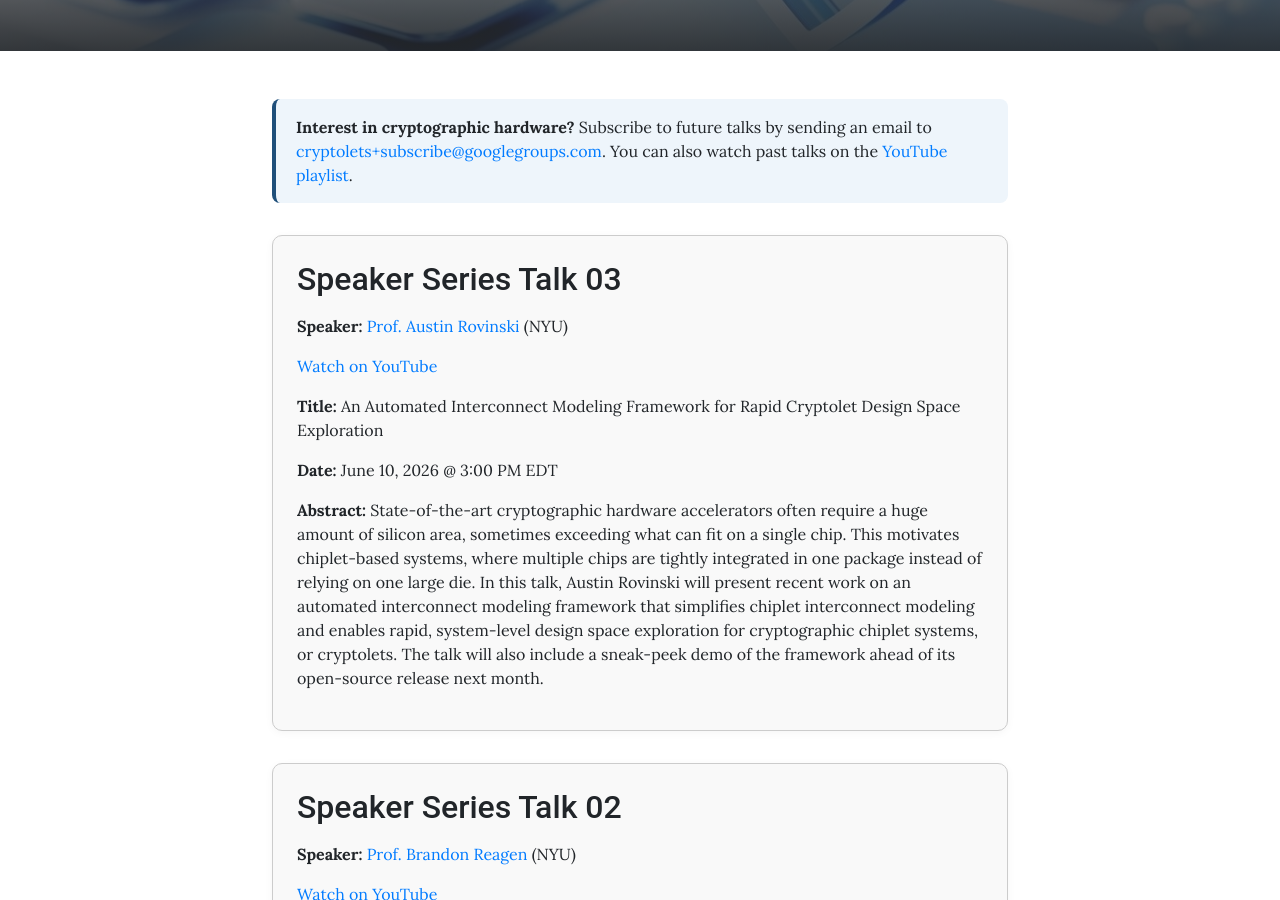
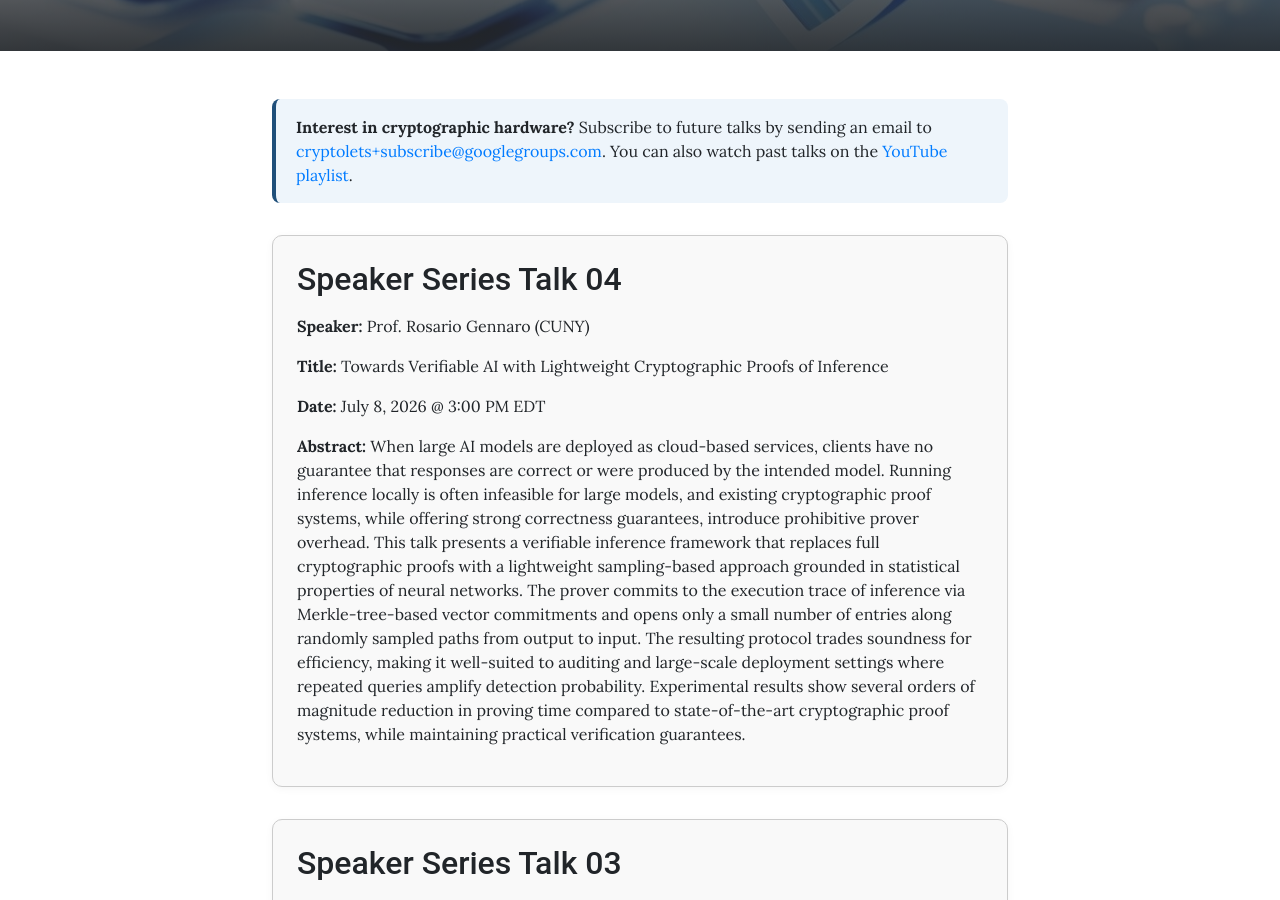
Before and after one commit to cryptolets/cryptolets.github.io, a Jekyll site: the page built from pages/speaker-series.md, in a window 1280 px wide and 900 px high, scrolled down 257 px. Built offline with Jekyll 4.4.1, drawn with Linux system fonts in a browser that asks for light colours.

Commit message:
new speaker

```diff
--- a/pages/speaker-series.md
+++ b/pages/speaker-series.md
@@ -11,6 +11,16 @@ permalink: /speaker-series/
 </div>
 
 <div style="display: flex; flex-direction: column; gap: 2rem; margin-top: 2rem;">
+  <div style="width: 100%; border: 1px solid #ccc; border-radius: 10px; padding: 1.5rem; background: #f9f9f9; box-shadow: 0 2px 8px rgba(0,0,0,0.04);">
+    <h2 style="margin-top: 0;">Speaker Series Talk 04</h2>
+    <p><strong>Speaker:</strong> Prof. Rosario Gennaro (CUNY)</p>
+    <p><strong>Title:</strong> Towards Verifiable AI with Lightweight Cryptographic Proofs of Inference</p>
+    <p><strong>Date:</strong> July 8, 2026 @ 3:00 PM EDT</p>
+    <p>
+      <strong>Abstract:</strong>
+      When large AI models are deployed as cloud-based services, clients have no guarantee that responses are correct or were produced by the intended model. Running inference locally is often infeasible for large models, and existing cryptographic proof systems, while offering strong correctness guarantees, introduce prohibitive prover overhead. This talk presents a verifiable inference framework that replaces full cryptographic proofs with a lightweight sampling-based approach grounded in statistical properties of neural networks. The prover commits to the execution trace of inference via Merkle-tree-based vector commitments and opens only a small number of entries along randomly sampled paths from output to input. The resulting protocol trades soundness for efficiency, making it well-suited to auditing and large-scale deployment settings where repeated queries amplify detection probability. Experimental results show several orders of magnitude reduction in proving time compared to state-of-the-art cryptographic proof systems, while maintaining practical verification guarantees.
+    </p>
+  </div>
   <div style="width: 100%; border: 1px solid #ccc; border-radius: 10px; padding: 1.5rem; background: #f9f9f9; box-shadow: 0 2px 8px rgba(0,0,0,0.04);">
     <h2 style="margin-top: 0;">Speaker Series Talk 03</h2>
     <p><strong>Speaker:</strong> <a href="https://austinrovin.ski" target="_blank" rel="noopener">Prof. Austin Rovinski</a> (NYU)</p>
```
